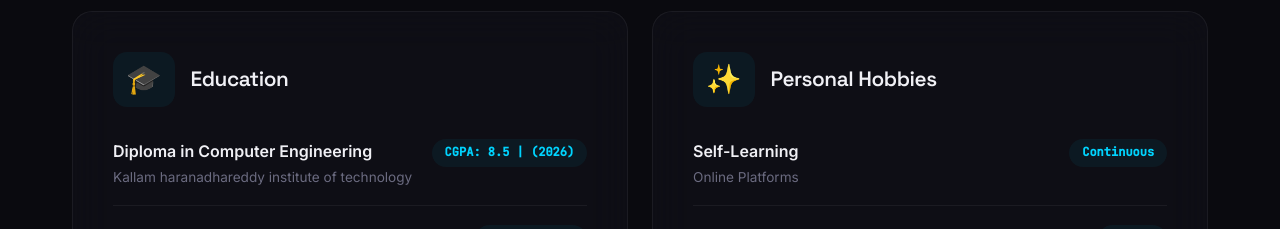
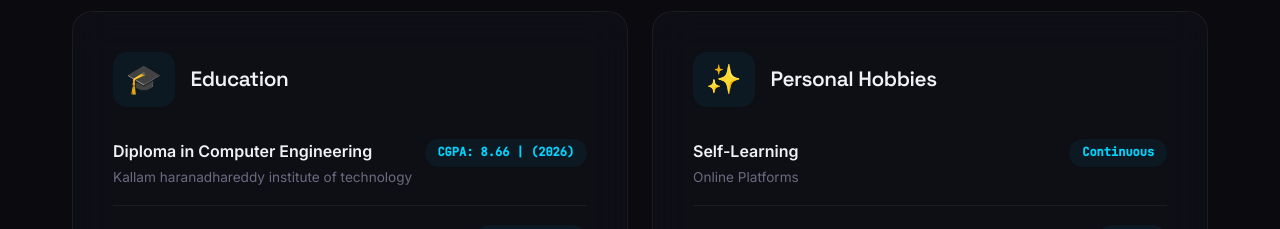
Before and after one commit to bhavya-428/Portfolio, a React (Vite) app: page / in a window 1280 px wide. Shown: the part 4480-4709 px from the top of the page. Built offline with nearby package versions, Linux system fonts and the light colour scheme.

Commit message:
Update Achievements CGPA to 8.66

```diff
--- a/src/components/Achievements.jsx
+++ b/src/components/Achievements.jsx
@@ -6,7 +6,7 @@ const Achievements = () => {
     {
       title: 'Education',
       items: [
-        { name: 'Diploma in Computer Engineering', org: 'Kallam haranadhareddy institute of technology', period: 'CGPA: 8.5 | (2026)' },
+        { name: 'Diploma in Computer Engineering', org: 'Kallam haranadhareddy institute of technology', period: 'CGPA: 8.66 | (2026)' },
         { name: 'X (State Board)', org: 'Sri majety high school', period: '87.3% | 2023' }
       ],
       icon: '🎓'
```
